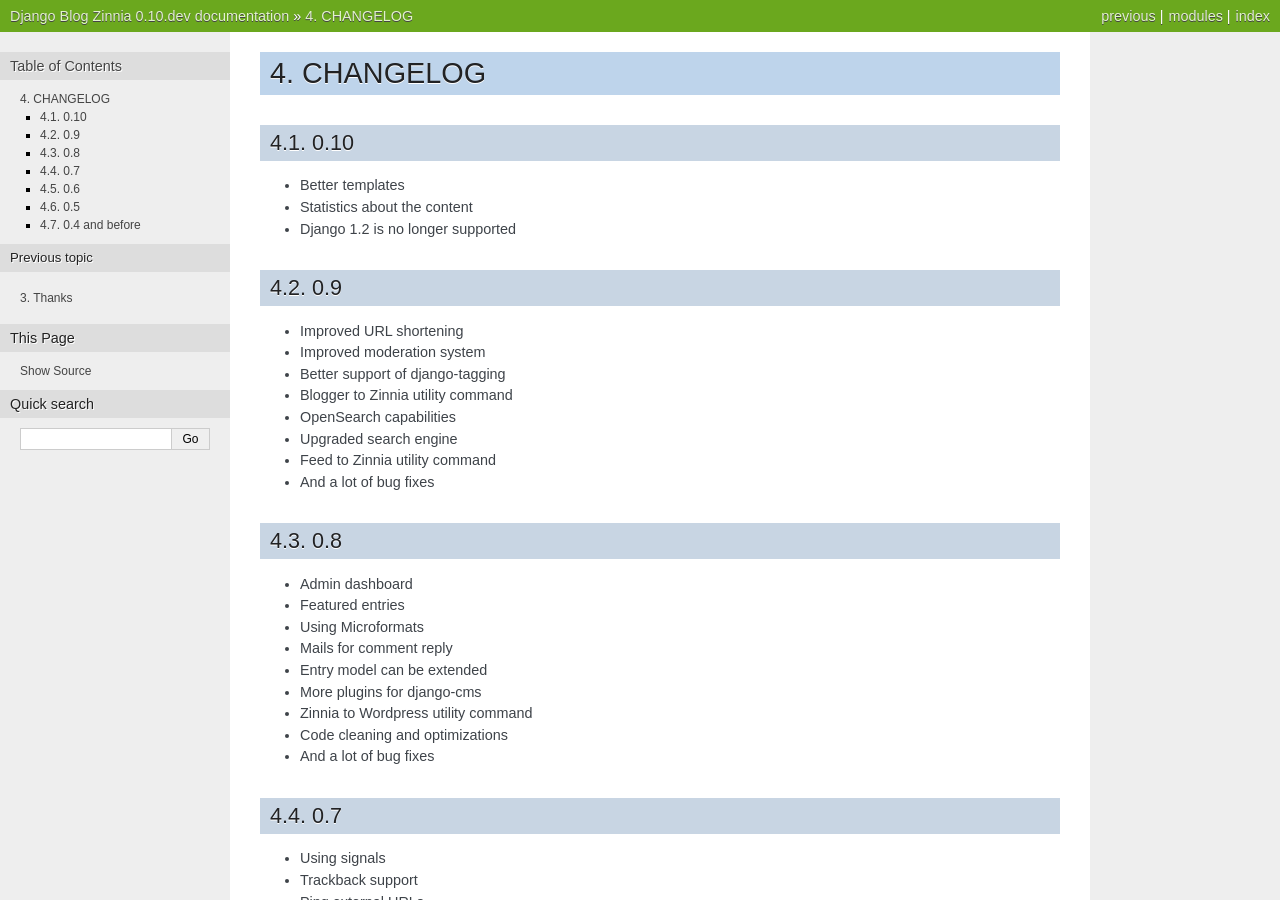
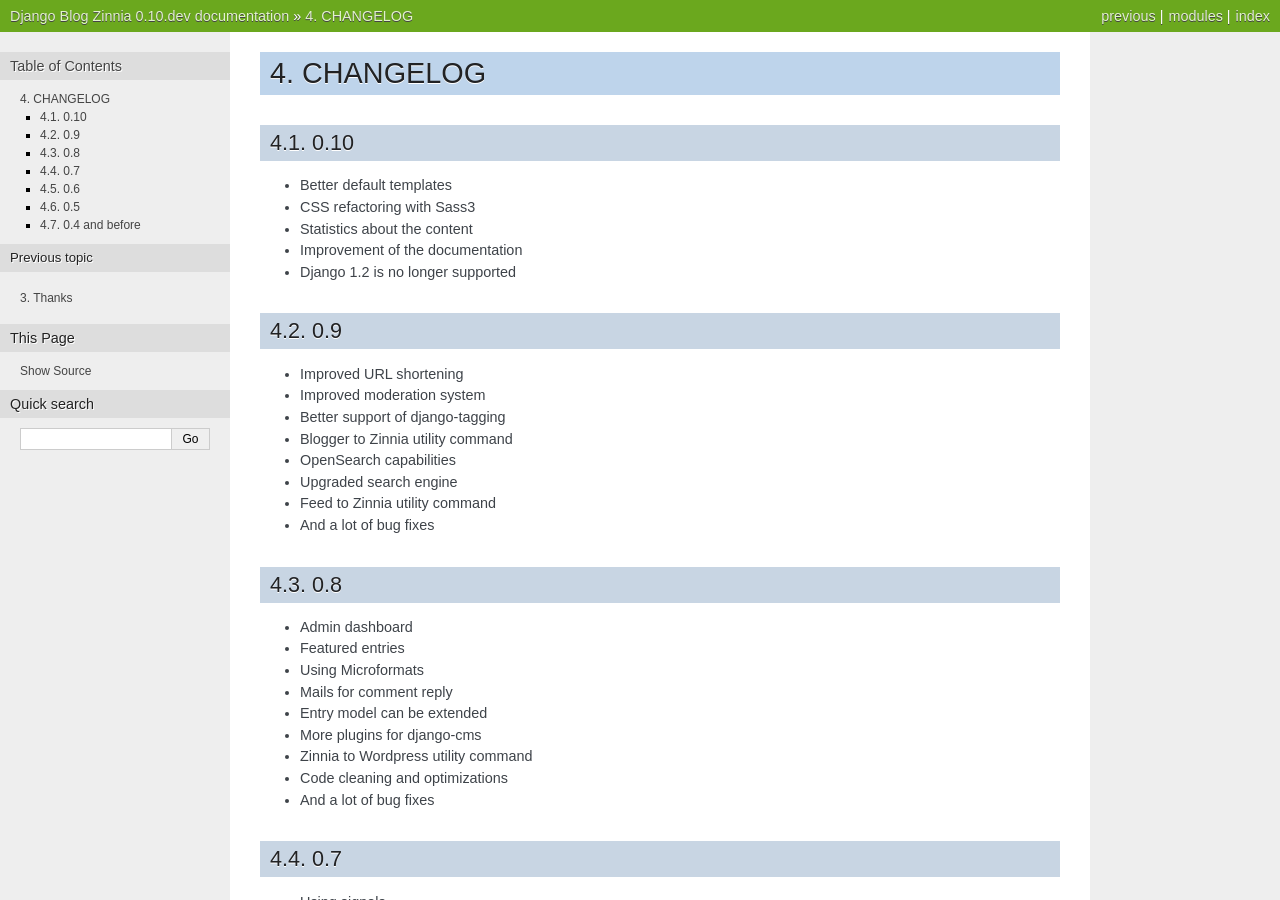
Before and after one commit to Fantomas42/django-blog-zinnia, a Sphinx documentation site: the page built from docs/changelog.rst, in a window 1280 px wide and 900 px high. Built offline with Sphinx 7.4.7, drawn with Linux system fonts in a browser that asks for light colours.

Commit message:
updating changelog

```diff
--- a/docs/changelog.rst
+++ b/docs/changelog.rst
@@ -4,8 +4,10 @@
 0.10
 ----
 
-* Better templates
+* Better default templates
+* CSS refactoring with Sass3
 * Statistics about the content
+* Improvement of the documentation
 * Django 1.2 is no longer supported
 
 0.9
```
